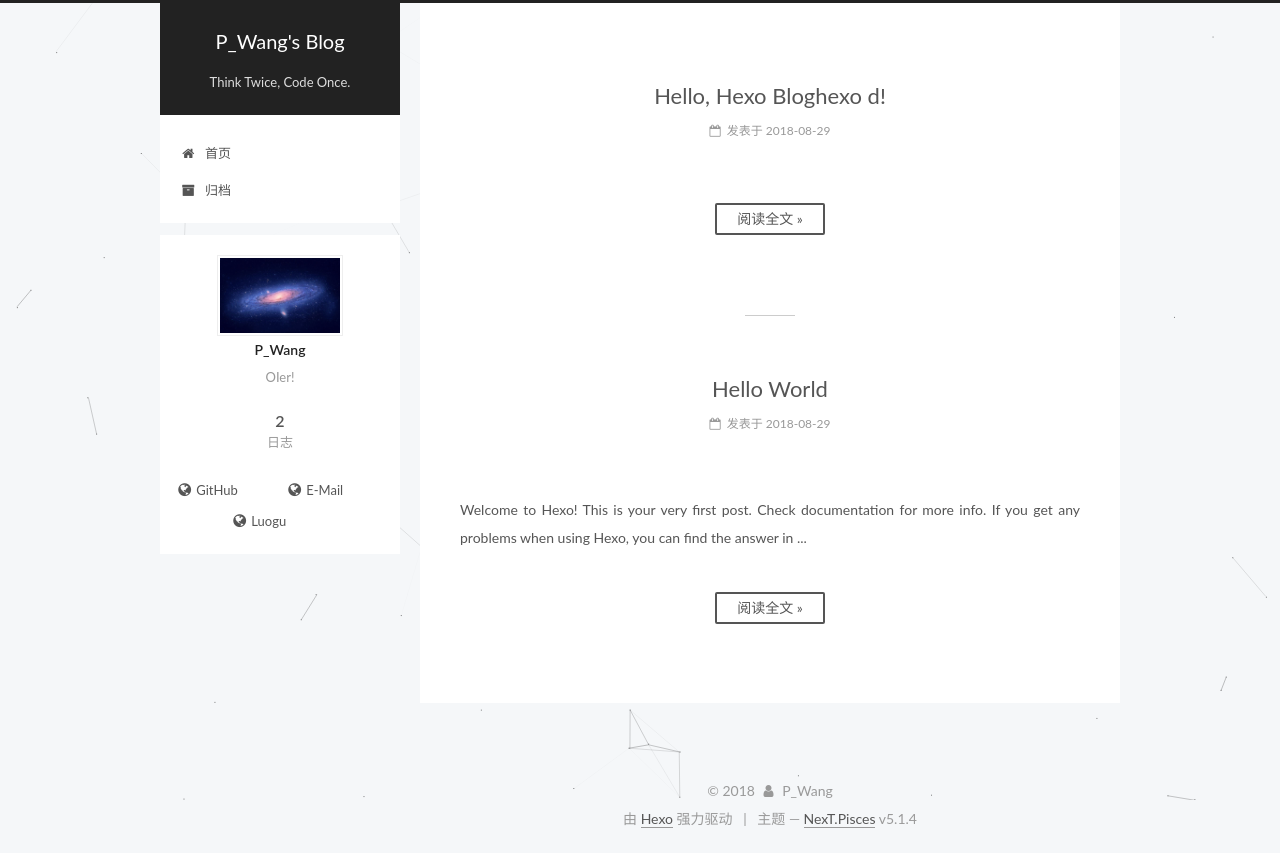
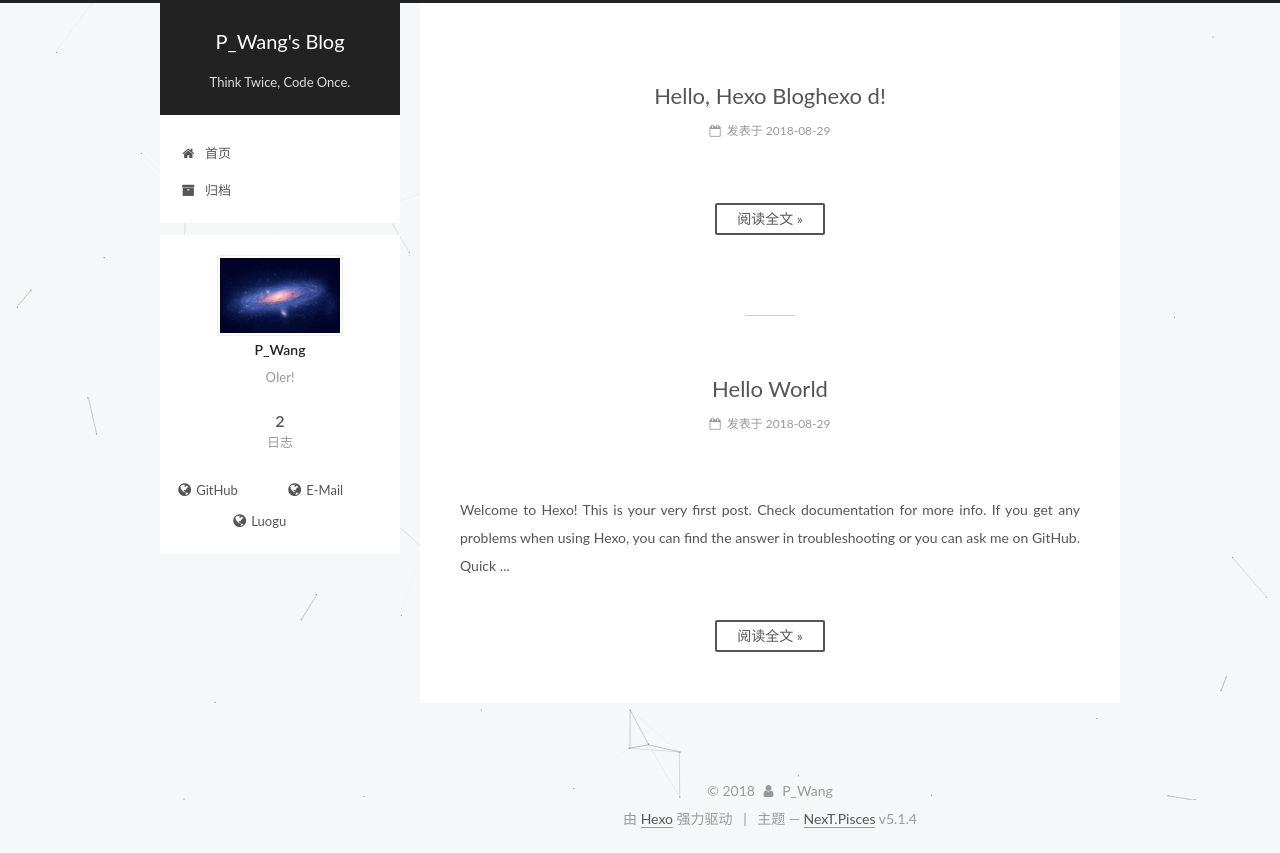
Before and after one commit to TLE666/TLE666.github.io, a plain HTML site: page index.html in a window 1280 px wide. Drawn offline with Linux system fonts and the light colour scheme.

Commit message:
Site updated: 2018-08-30 17:38:18

```diff
--- a/css/main.css
+++ b/css/main.css
@@ -1823,7 +1823,7 @@
   width: 4px;
   height: 4px;
   border-radius: 50%;
-  background: #8b4f3d;
+  background: #6370ff;
 }
 .links-of-blogroll {
   font-size: 13px;
--- a/index.html
+++ b/index.html
@@ -432,7 +432,8 @@
 
 
 
-          Welcome to Hexo! This is your very first post. Check documentation for more info. If you get any problems when using Hexo, you can find the answer in
+          Welcome to Hexo! This is your very first post. Check documentation for more info. If you get any problems when using Hexo, you can find the answer in troubleshooting or you can ask me on GitHub.
+Quick
           ...
           <!--noindex-->
           <div class="post-button text-center">
```
